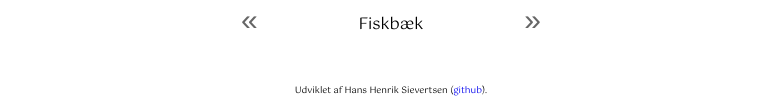
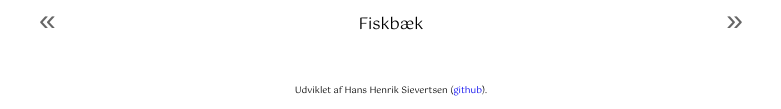
Before and after one commit to hhsievertsen/soltider, a plain HTML site: page index.html in a window 1280 px wide. Shown: the part 688-797 px from the top of the page, 249-1030 px from the left. Drawn offline with Linux system fonts and the light colour scheme; a web font is replaced by a local one.

Commit message:
updated width

```diff
--- a/style/main.css
+++ b/style/main.css
@@ -45,8 +45,8 @@ h1 {
 }
 
 .glider-contain {
-    width: 60%;
-    max-width: 300px;
+    width: 55%;
+    max-width: 95%;
     margin: 0 auto;
     height: 9%;
     overflow: hidden;
```
